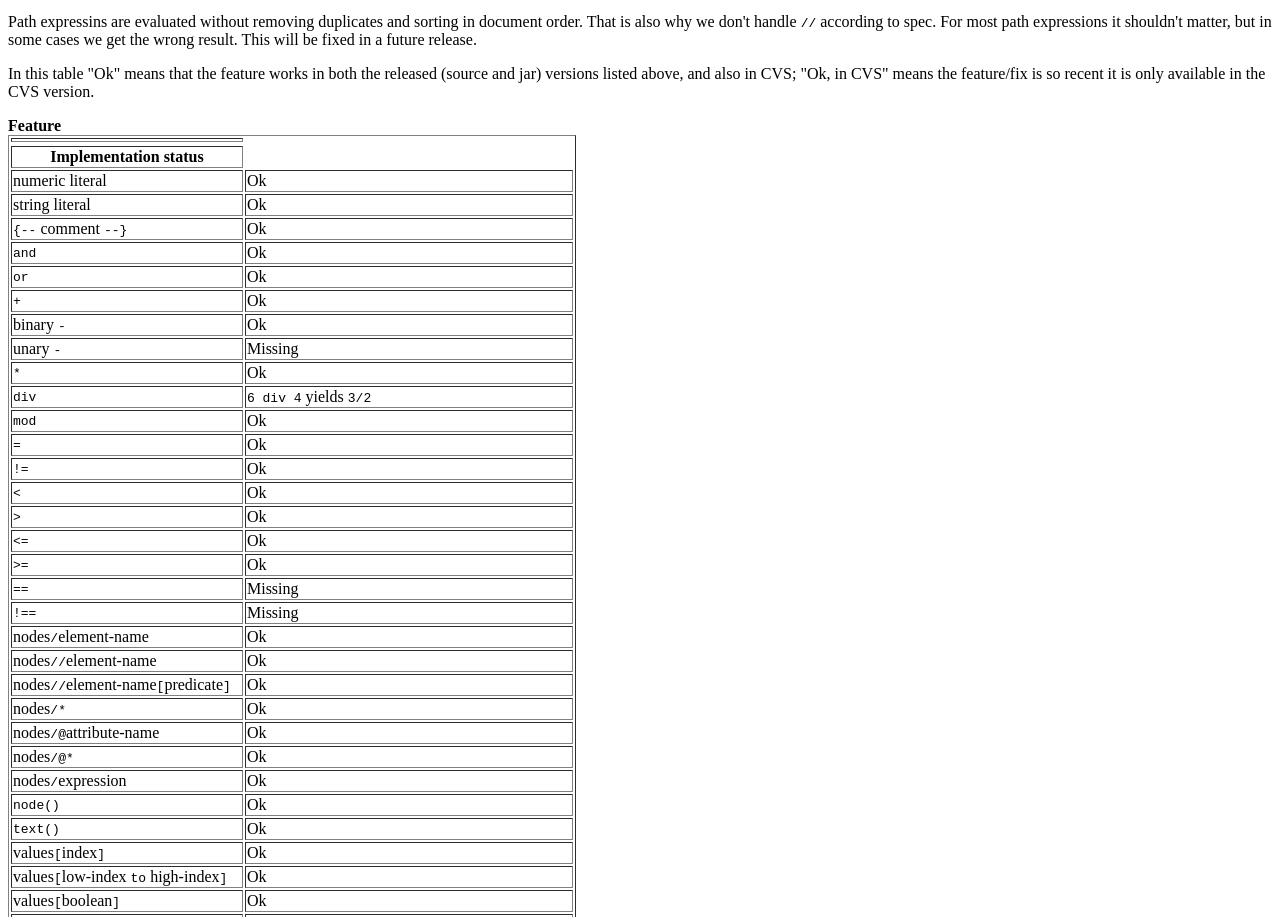
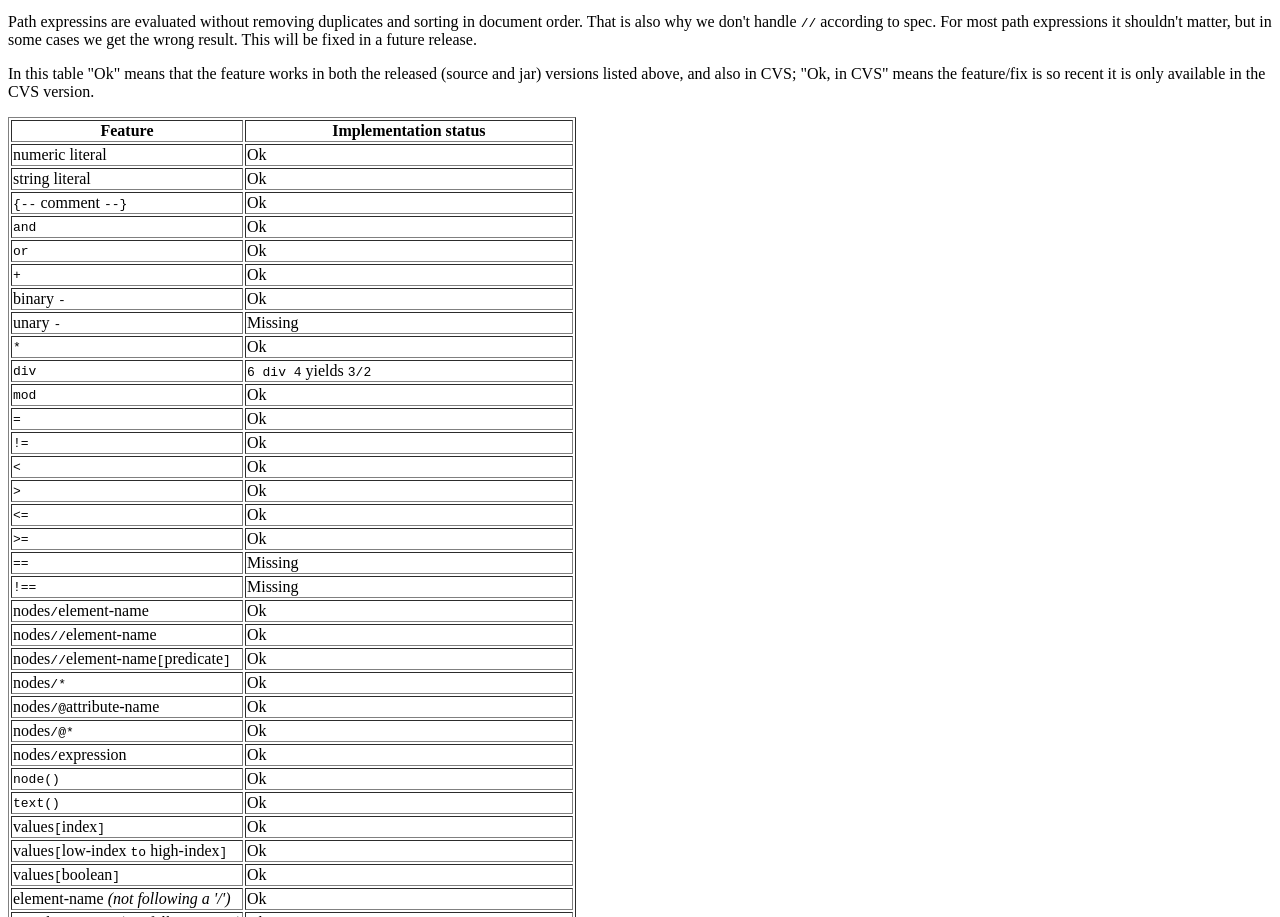
Before and after one commit to gnu-mirror-unofficial/qexo, a plain HTML site: page index.html in a window 1280 px wide. Shown: the part 2583-3500 px from the top of the page. Drawn offline with Linux system fonts and the light colour scheme.

Commit message:
Move mis-placed tr tag.

```diff
--- a/index.html
+++ b/index.html
@@ -224,8 +224,8 @@ released (source and jar) versions listed above, and also in CVS;
 available in the CVS version.
 <p>
 <table border>
-<thead><th><tr><strong>Feature</strong></tr></th>
-  <th><strong>Implementation status</strong></th>
+<thead><tr><th><strong>Feature</strong></th>
+  <th><strong>Implementation status</strong></th></tr>
   </thead>
 <tr><td>numeric literal</td><td>Ok</td></tr>
 <tr><td>string literal</td><td>Ok</td></tr>
@@ -309,7 +309,7 @@ last-index-of
     <address><a href="mailto:per@bothner.com">Per Bothner</a></address>
 <!-- Created: Sat Aug 18 14:08:13 PDT 2001 -->
 <!-- hhmts start -->
-Last modified: Mon Sep 16 12:49:19 PDT 2002
+Last modified: Mon Sep 16 12:56:21 PDT 2002
 <!-- hhmts end -->
   </body>
 </html>
```
